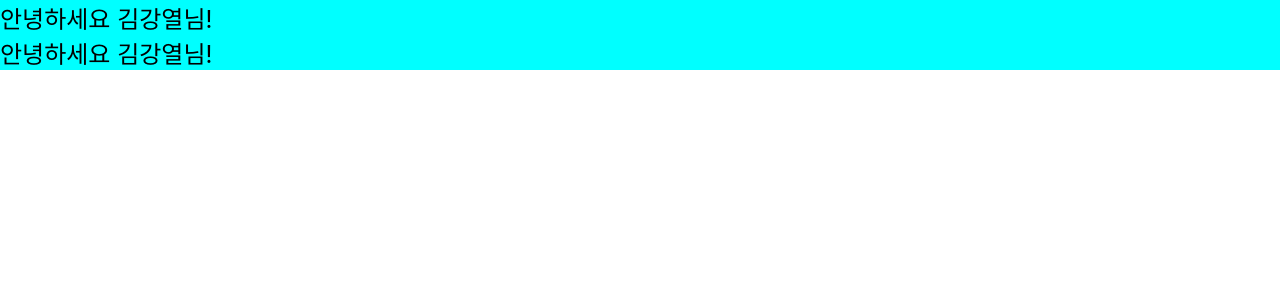
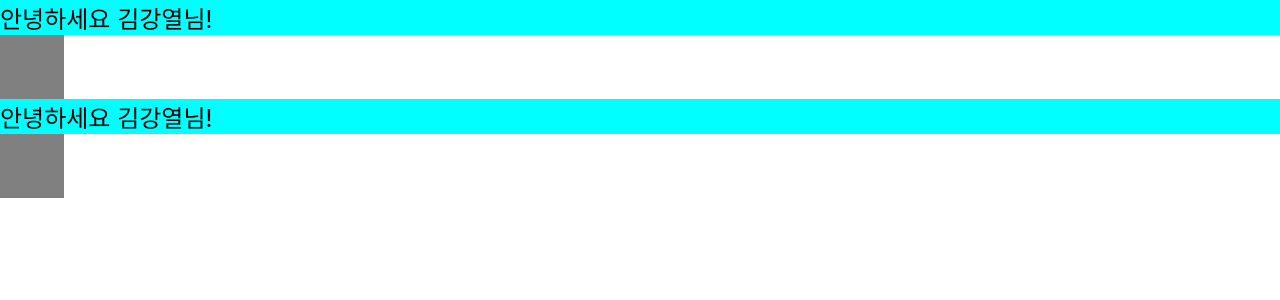
Before and after one commit to kkyy3402/React_Study, a React (Create React App) app in the folder begin-react/: page / in a window 1280 px wide. Shown: the top 300 px of the page. Built offline with nearby package versions, Linux system fonts and the light colour scheme.

Commit message:
css 적용 방법

```diff
--- a/begin-react/src/App.css
+++ b/begin-react/src/App.css
@@ -1,38 +1,5 @@
-.App {
-  text-align: center;
+.gray-box{
+  background: gray;
+  width: 64px;
+  height: 64px;
 }
-
-.App-logo {
-  height: 40vmin;
-  pointer-events: none;
-}
-
-@media (prefers-reduced-motion: no-preference) {
-  .App-logo {
-    animation: App-logo-spin infinite 20s linear;
-  }
-}
-
-.App-header {
-  background-color: #282c34;
-  min-height: 100vh;
-  display: flex;
-  flex-direction: column;
-  align-items: center;
-  justify-content: center;
-  font-size: calc(10px + 2vmin);
-  color: white;
-}
-
-.App-link {
-  color: #61dafb;
-}
-
-@keyframes App-logo-spin {
-  from {
-    transform: rotate(0deg);
-  }
-  to {
-    transform: rotate(360deg);
-  }
-}
--- a/begin-react/src/Hello.js
+++ b/begin-react/src/Hello.js
@@ -1,4 +1,5 @@
 import React from 'react';
+import "./App.css"
 
 function Hello(){
     const name = "김강열";
@@ -10,6 +11,7 @@
 
     return <div>
         <div className="itsClassName" style={style}>안녕하세요 {name}님! </div>
+        <div className="gray-box"></div>
     </div>
 }
 
```
Also changed, not shown: 1 other file (tests, documents, lock files or other folders).
